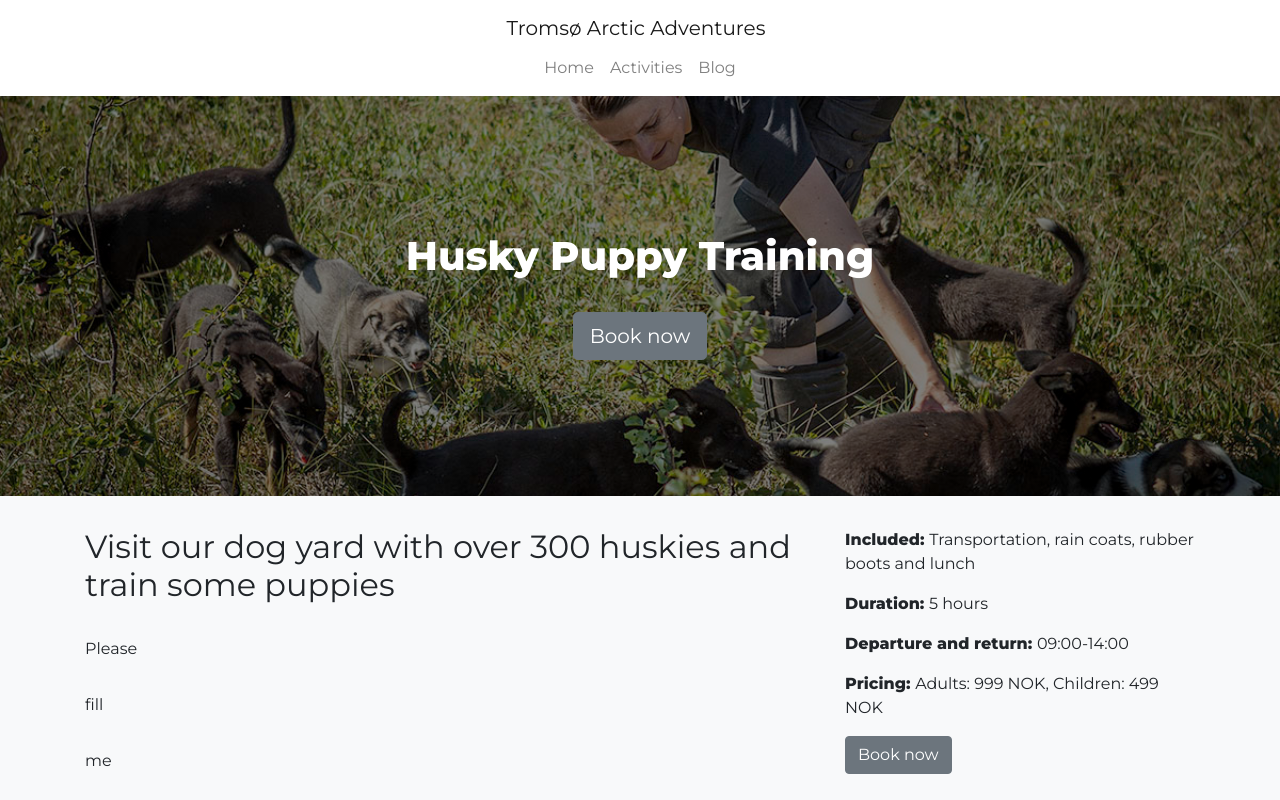
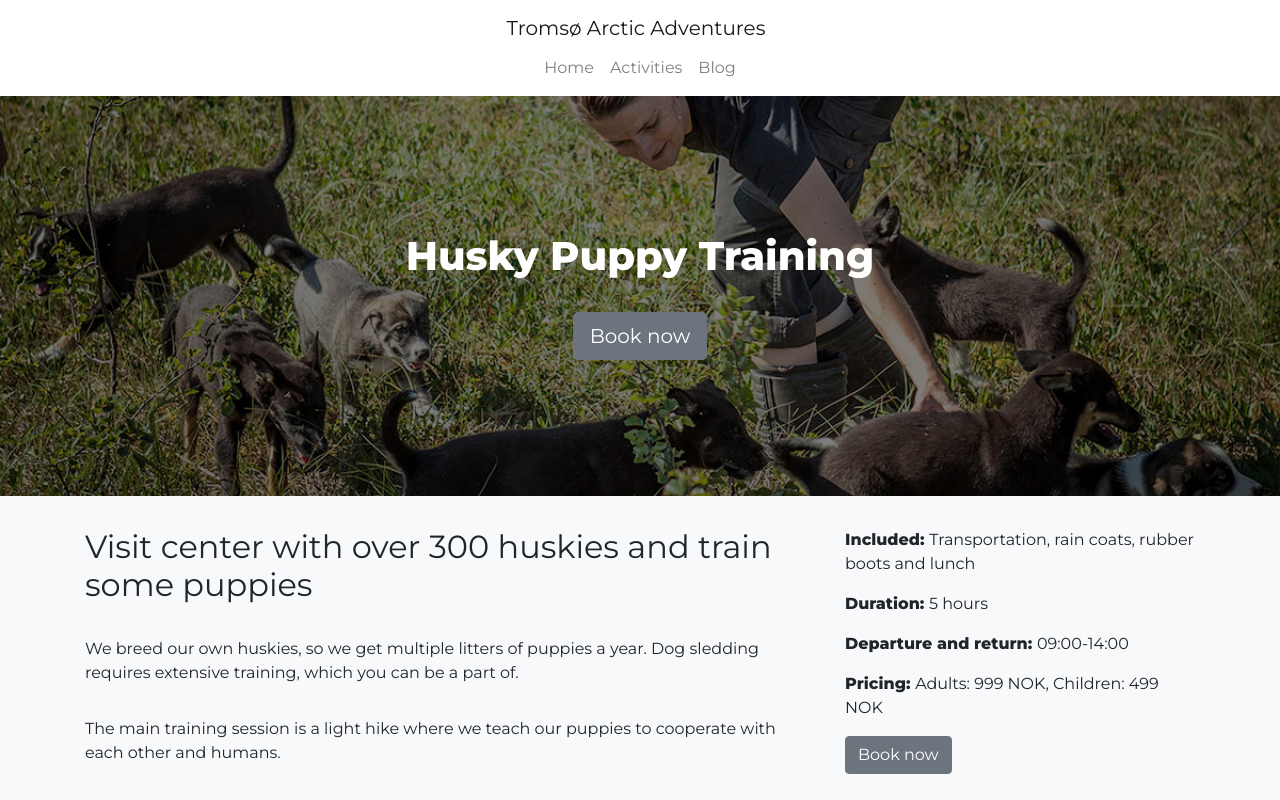
Before and after one commit to Discolai/bed-2049-arctic-adventure, a React (Create React App) app: page /bed-2049-arctic-adventure/activities/husky_puppy_training in a window 1280 px wide. Shown: the top 800 px of the page. Built offline with nearby package versions, Linux system fonts and the light colour scheme.

Commit message:
Added description for puppy training

```diff
--- a/src/components/activities/info/huskyPuppyTraining.jsx
+++ b/src/components/activities/info/huskyPuppyTraining.jsx
@@ -10,21 +10,24 @@ const HuskyPuppyTraining = (props) => {
     <ActivityInfo
       background={puppy_training}
       caption="husky puppy training"
-      title="Visit our dog yard with over 300 huskies and train some puppies"
+      title="Visit center with over 300 huskies and train some puppies"
       included="Transportation, rain coats, rubber boots and lunch"
       duration="5 hours"
       departure="09:00-14:00"
       pricing="Adults: 999 NOK, Children: 499 NOK"
       bring=""
     >
-      <p className="activity-info">
-        Please
+      <p>
+        We breed our own huskies, so we get multiple litters of puppies a year. Dog sledding
+        requires extensive training, which you can be a part of.
       </p>
-      <p className="activity-info">
-        fill
+      <p>
+        The main training session is a light hike where we teach our puppies to cooperate with
+        each other and humans.
       </p>
-      <p className="activity-info">
-        me
+      <p>
+        Upon return to our center, we will serve dinner made from local produce supplied by Eide
+        Handel. The meals are primarily meat based, but we offer vegetarian options upon request.
       </p>
     </ActivityInfo>
   )
```
